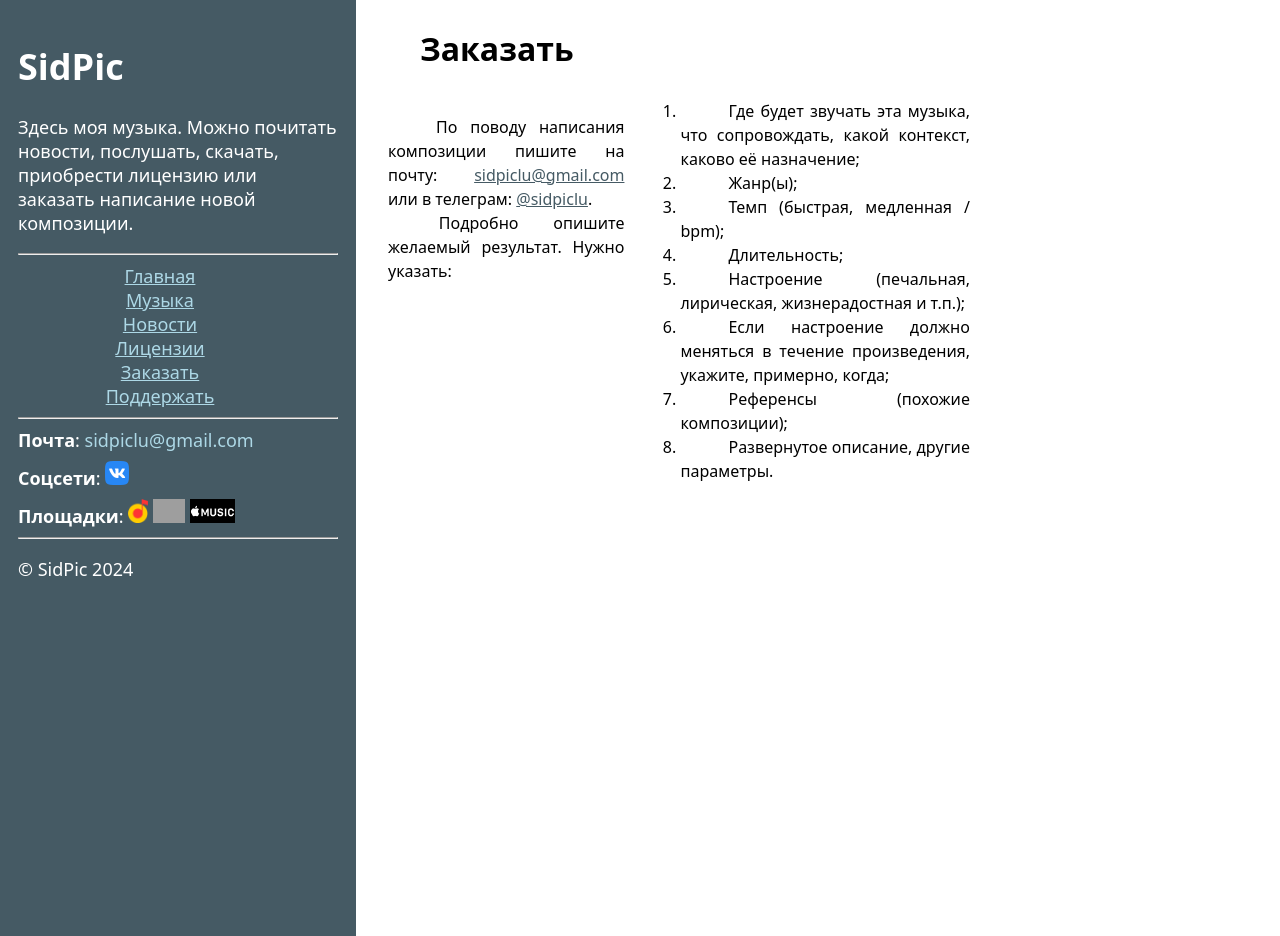
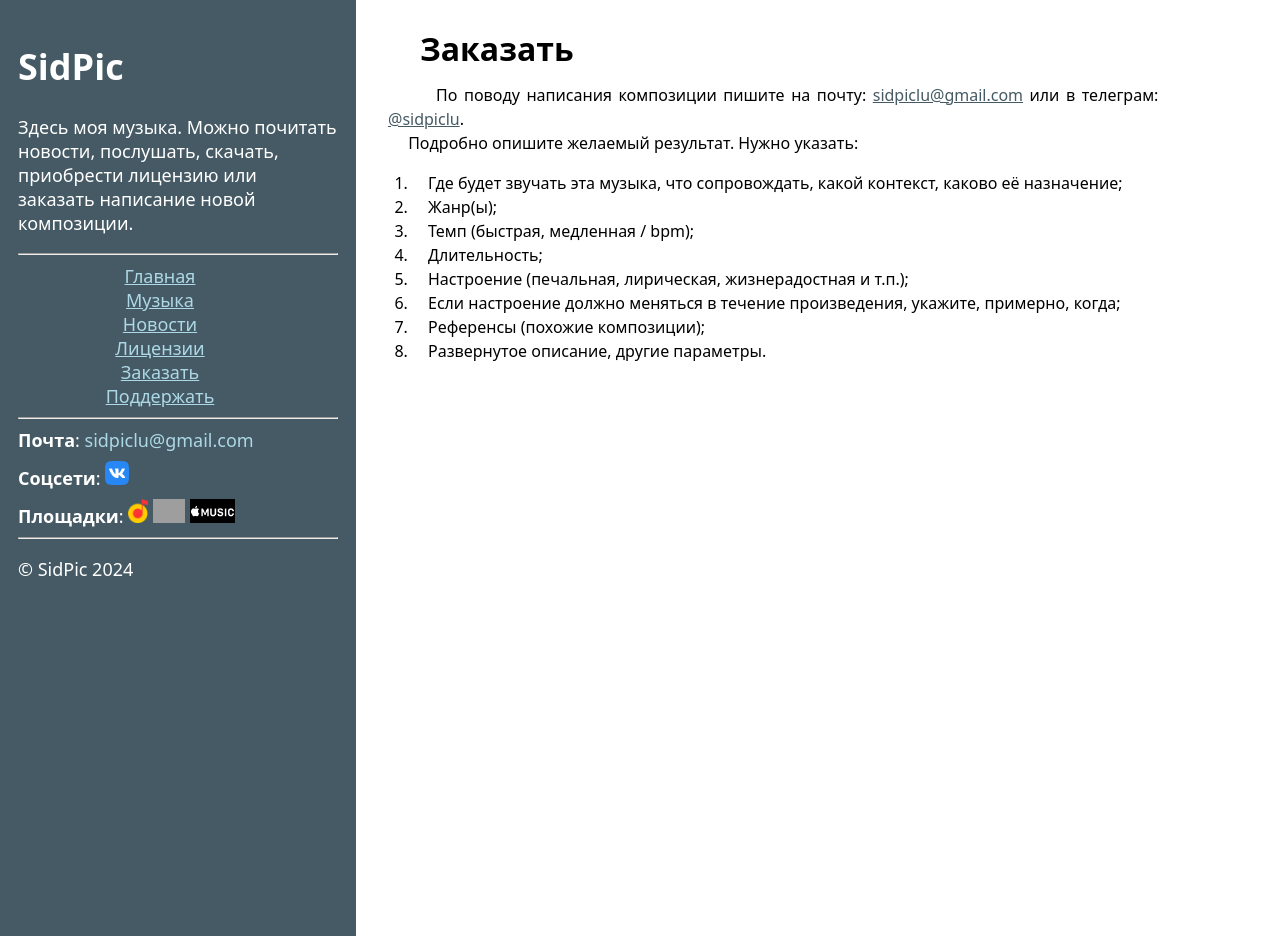
Before and after one commit to SidPic/SidPic.github.io, a Jekyll site: the page built from work.html, in a window 1280 px wide. Built offline with Jekyll 4.4.1, drawn with Linux system fonts in a browser that asks for light colours; grey boxes are pictures that could not be loaded.

Commit message:
work-fix

```diff
--- a/css/main.css
+++ b/css/main.css
@@ -85,6 +85,10 @@
     padding-right: 5em;
 }
 
+ol {
+    text-indent: 1em;
+}
+
 .pages {
     display: flex;
     justify-content: space-between;
--- a/work.html
+++ b/work.html
@@ -3,7 +3,7 @@
 title: Заказать
 ---
 
-<div class="cut">
+<div class="content">
 <p>
     По поводу написания композиции пишите на почту: <a href="mailto:sidpiclu@gmail.com">sidpiclu@gmail.com</a>
     или в телеграм: <a href="https://t.me/sidpiclu" target="_blank">@sidpiclu</a>.
```
